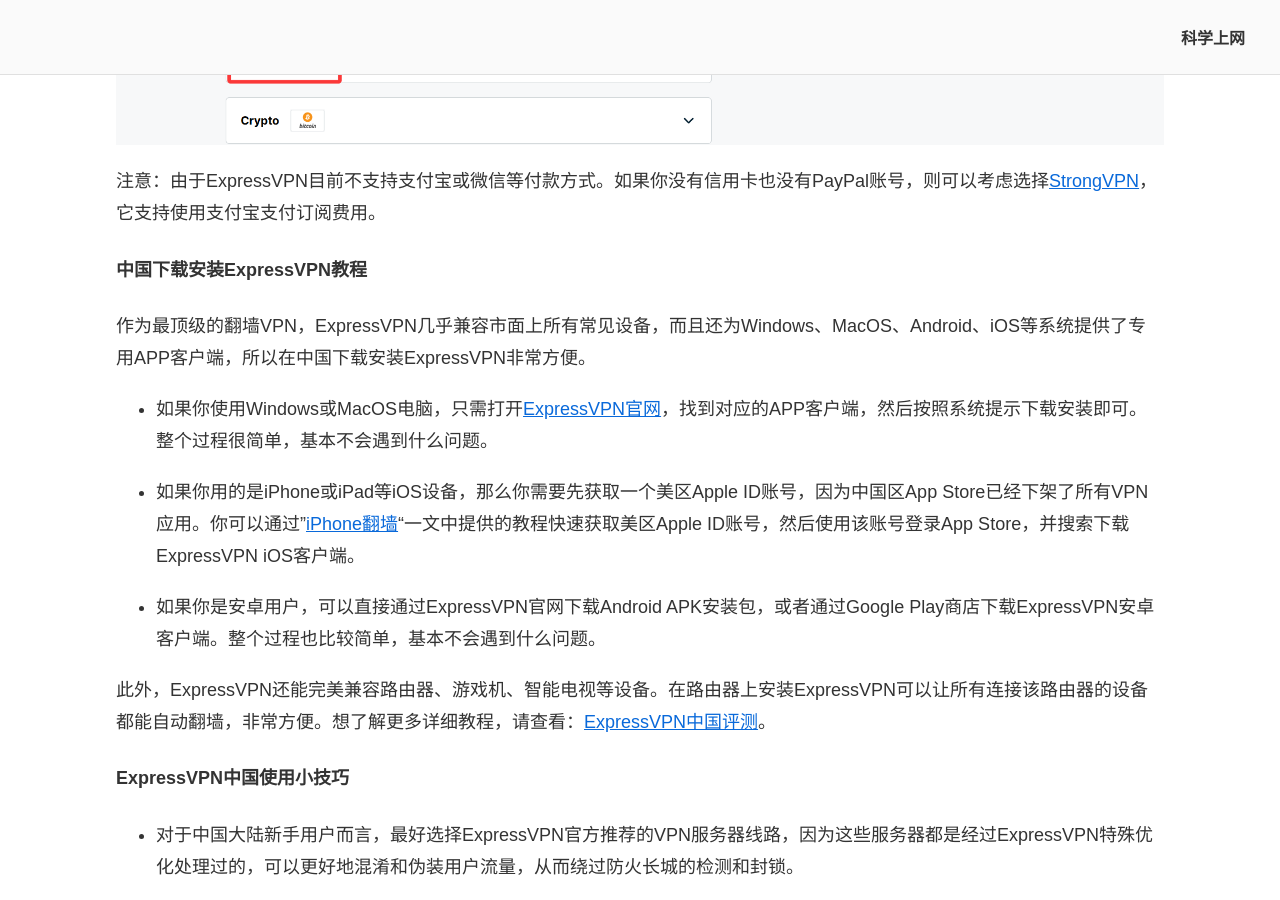
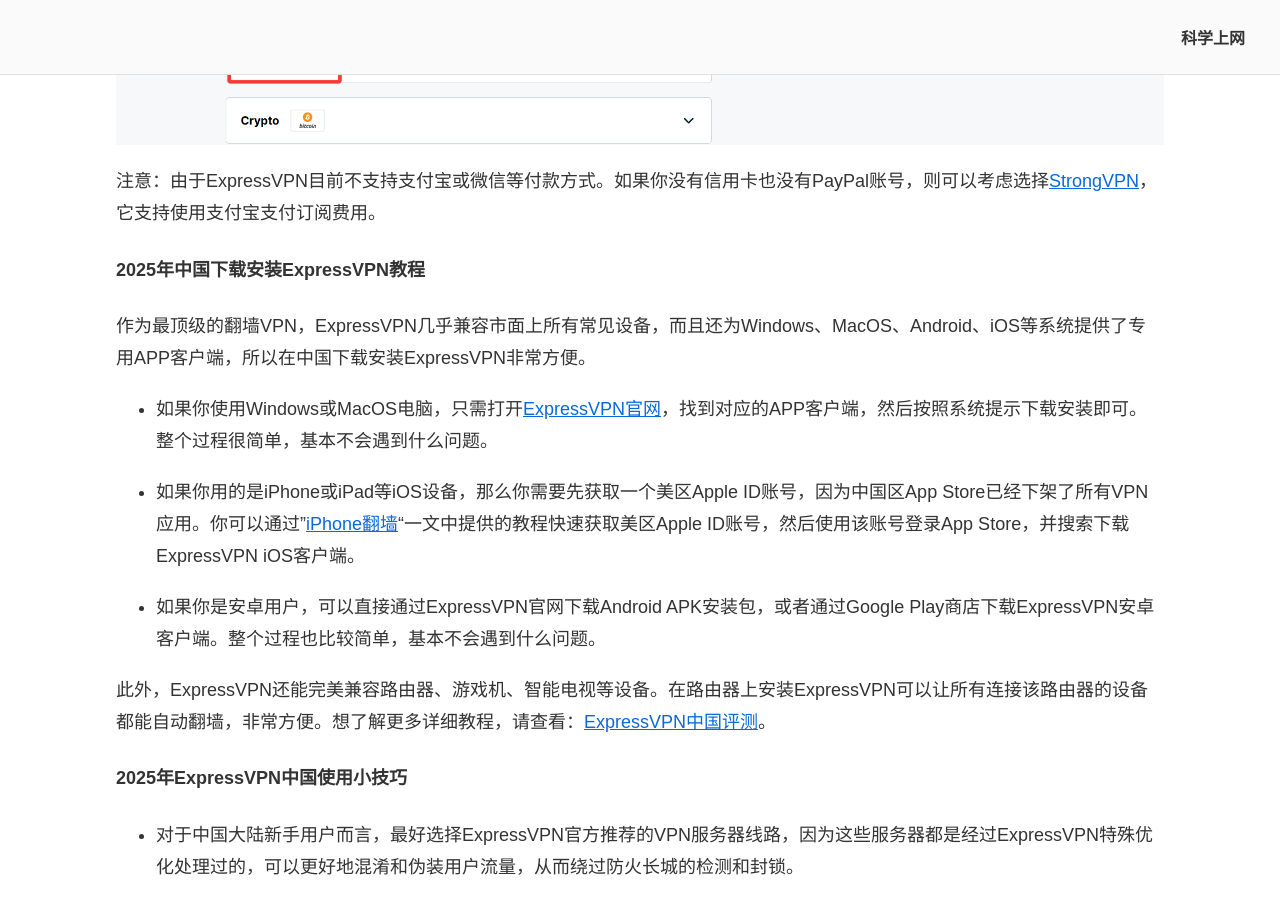
Before and after one commit to chinavpns/chinavpns.github.io, a Jekyll site: the page built from index.md, in a window 1280 px wide and 900 px high, scrolled down 14178 px. Built offline with Jekyll 4.4.1, drawn with Linux system fonts in a browser that asks for light colours.

Commit message:
Update index.md

```diff
--- a/index.md
+++ b/index.md
@@ -245,7 +245,7 @@
 
 注意：由于ExpressVPN目前不支持支付宝或微信等付款方式。如果你没有信用卡也没有PayPal账号，则可以考虑选择<a href="https://chinavpns.github.io/#%E7%BF%BB%E5%A2%99vpn%E6%8E%A8%E8%8D%90%E4%BA%8Cstrongvpn---%E8%80%81%E7%89%8Cvpn%E6%94%AF%E6%8C%81%E6%94%AF%E4%BB%98%E5%AE%9D%E4%BB%98%E6%AC%BE">StrongVPN</a>，它支持使用支付宝支付订阅费用。
 
-#### 中国下载安装ExpressVPN教程
+#### 2025年中国下载安装ExpressVPN教程
 
 作为最顶级的翻墙VPN，ExpressVPN几乎兼容市面上所有常见设备，而且还为Windows、MacOS、Android、iOS等系统提供了专用APP客户端，所以在中国下载安装ExpressVPN非常方便。
 
@@ -257,7 +257,7 @@
 
 此外，ExpressVPN还能完美兼容路由器、游戏机、智能电视等设备。在路由器上安装ExpressVPN可以让所有连接该路由器的设备都能自动翻墙，非常方便。想了解更多详细教程，请查看：<a href="https://github.com/chinavpns/expressvpn">ExpressVPN中国评测</a>。
 
-#### ExpressVPN中国使用小技巧
+#### 2025年ExpressVPN中国使用小技巧
 
 * 对于中国大陆新手用户而言，最好选择ExpressVPN官方推荐的VPN服务器线路，因为这些服务器都是经过ExpressVPN特殊优化处理过的，可以更好地混淆和伪装用户流量，从而绕过防火长城的检测和封锁。
 
```
